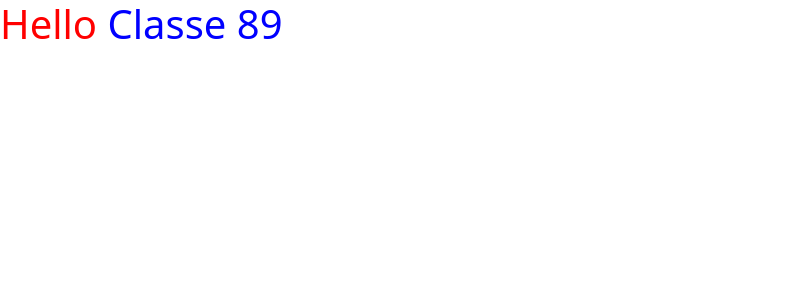
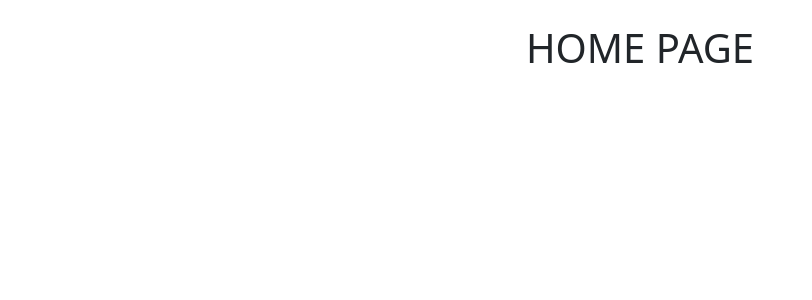
Before and after one commit to emanuelevolpes/boolsteam-frontend, a Vue app: page / in a window 1280 px wide. Shown: the top 300 px of the page, without its empty margins (0-812 px from the left). Built offline with nearby package versions, Linux system fonts and the light colour scheme.

Commit message:
scaffolding

```diff
--- a/package.json
+++ b/package.json
@@ -9,10 +9,7 @@
     "preview": "vite preview"
   },
   "dependencies": {
-<<<<<<< HEAD
     "axios": "^1.4.0",
-=======
->>>>>>> dfa39a6924838af117ea3d479cf9f11e3c062e7f
     "bootstrap": "^5.3.0",
     "vue": "^3.2.47"
   },
--- a/src/App.vue
+++ b/src/App.vue
@@ -1,15 +1,13 @@
 <script>
-import HelloApp from './components/HelloApp.vue';
 export default {
   name:'App',
   components: {
-    HelloApp
   }
 }
 </script>
 
 <template>
-  <HelloApp />
+  <router-view></router-view>
 </template>
 
 
--- a/src/assets/scss/_partial/_variables.scss
+++ b/src/assets/scss/_partial/_variables.scss
@@ -1,3 +1,3 @@
 
-$primary: #333;
-$secondary: #222;
+$primary_color: #171a21;
+$secondary_color: #424b5a;
--- a/src/components/HelloApp.vue
+++ /dev/null
@@ -1,22 +0,0 @@
-
-<script>
-export default {
-    name: 'Hello'
-}
-</script>
-
-<template>
-    <div>
-        <h1>Hello <span>Classe 89</span></h1>
-    </div>
-</template>
-
-<style lang="scss" scoped>
-    h1 {
-        color: red;
-
-        span {
-            color: blue;
-        }
-    }
-</style>
--- a/src/main.js
+++ b/src/main.js
@@ -1,7 +1,8 @@
 import { createApp } from 'vue'
+import { router } from './router';
 import './assets/scss/main.scss';
 import * as bootstrap from 'bootstrap';
 
 import App from './App.vue'
 
-createApp(App).mount('#app')
+createApp(App).use(router).mount('#app')
```
Also changed, not shown: 1 other file (tests, documents, lock files or other folders).
